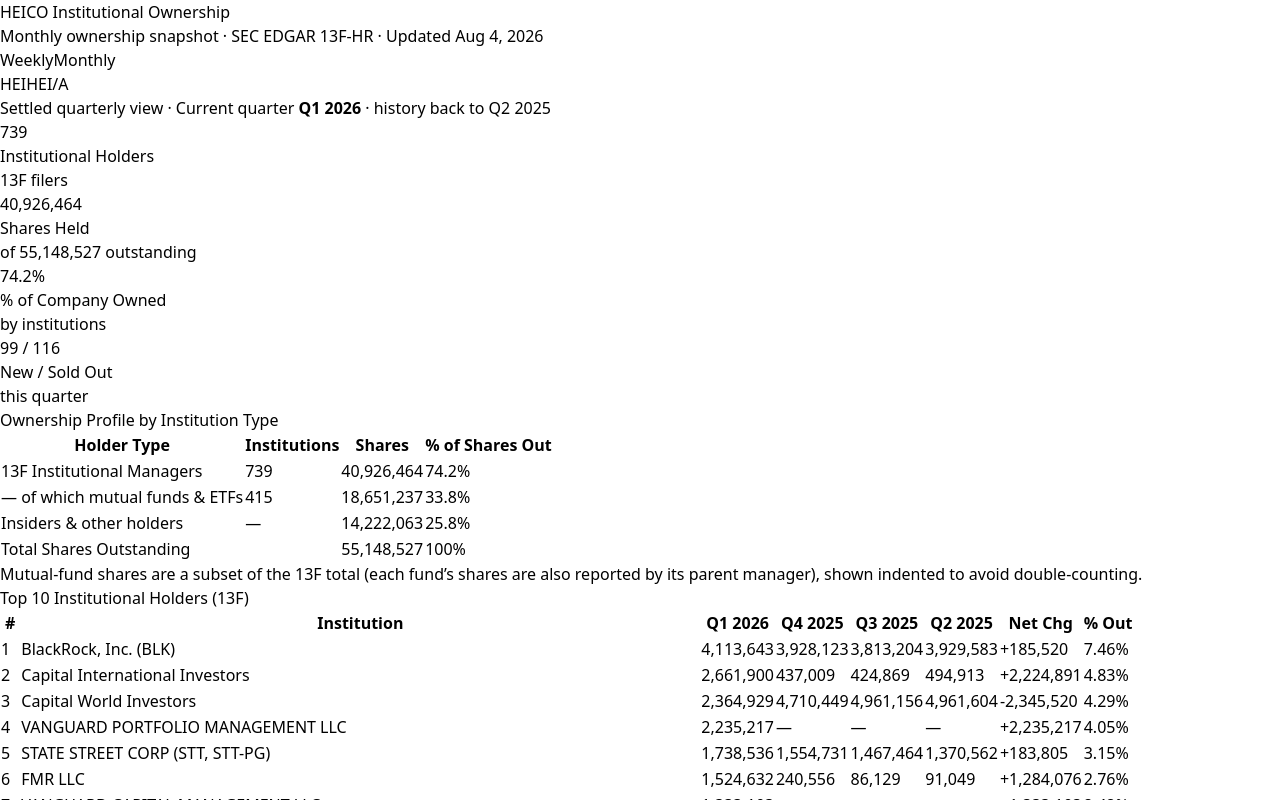
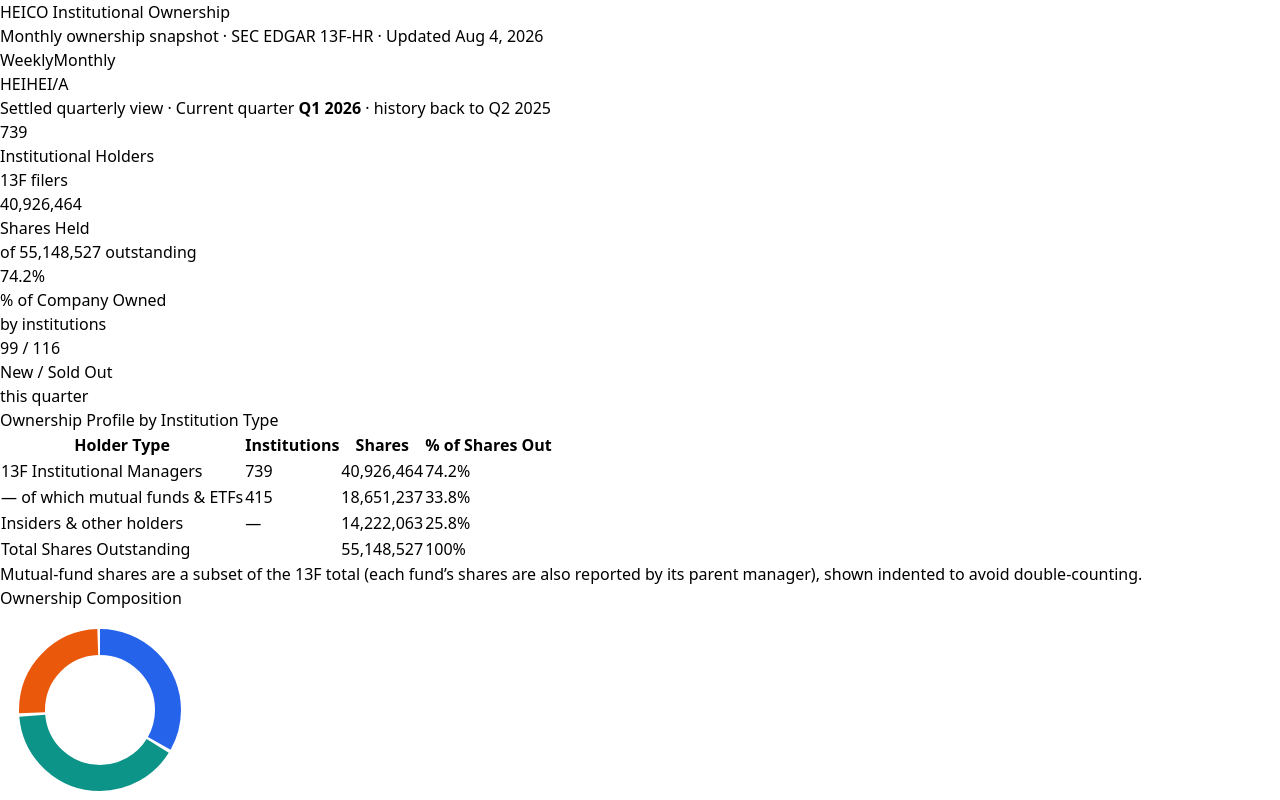
Before and after one commit to lpearson5/HEICO-Dashboard, a Next.js app: page / in a window 1280 px wide. Both pictures are taken after a click on the button "Monthly". Shown: the top 800 px of the page. Built offline with nearby package versions, Linux system fonts and the light colour scheme.

Commit message:
feat: ownership composition donut chart below the by-type table (colorblind-safe palette, hover, legend)

```diff
--- a/components/MonthlySnapshot.tsx
+++ b/components/MonthlySnapshot.tsx
@@ -125,6 +125,7 @@
 
       {/* §2 Ownership Profile by Institution Type */}
       <OwnershipProfile data={data} funds={funds} />
+      <OwnershipDonut data={data} funds={funds} />
 
       {/* Top 10 holders */}
       <div className="bg-white rounded-xl border border-gray-200 shadow-sm overflow-hidden">
@@ -553,6 +554,78 @@
   );
 }
 
+function OwnershipDonut({ data, funds }: { data: MonthlyData; funds?: FundData | null }) {
+  const [hover, setHover] = useState<number | null>(null);
+  const out = data.sharesOutstanding;
+  const inst = data.summary.totalShares;
+  const fundShares = funds?.summary.totalShares ?? 0;
+  // Split the 13F total into funds vs. other-institutional so nothing double-counts.
+  const segs = [
+    { label: "Mutual funds & ETFs", shares: fundShares, color: "#2563eb" },
+    { label: "Other 13F institutional", shares: Math.max(0, inst - fundShares), color: "#0d9488" },
+    { label: "Insiders & other holders", shares: Math.max(0, out - inst), color: "#ea580c" },
+  ].filter((s) => s.shares > 0);
+
+  const R = 68, SW = 26, C = 2 * Math.PI * R, GAP = 3;
+  let cum = 0;
+  const arcs = segs.map((s) => {
+    const frac = s.shares / out;
+    const len = Math.max(0, frac * C - GAP);
+    const arc = { ...s, frac, len, offset: -cum * C };
+    cum += frac;
+    return arc;
+  });
+
+  return (
+    <div className="bg-white rounded-xl border border-gray-200 shadow-sm p-5">
+      <div className="text-sm font-semibold text-gray-700 mb-3">Ownership Composition</div>
+      <div className="flex flex-col sm:flex-row items-center gap-6">
+        <div className="relative shrink-0" style={{ width: 200, height: 200 }}>
+          <svg viewBox="0 0 200 200" width="200" height="200" role="img" aria-label="Ownership composition donut">
+            <g transform="rotate(-90 100 100)">
+              {arcs.map((a, i) => (
+                <circle
+                  key={i} cx="100" cy="100" r={R} fill="none"
+                  stroke={a.color} strokeWidth={hover === i ? SW + 4 : SW}
+                  strokeDasharray={`${a.len} ${C - a.len}`} strokeDashoffset={a.offset}
+                  opacity={hover === null || hover === i ? 1 : 0.35}
+                  onMouseEnter={() => setHover(i)} onMouseLeave={() => setHover(null)}
+                  style={{ transition: "opacity .12s, stroke-width .12s", cursor: "default" }}
+                />
+              ))}
+            </g>
+          </svg>
+          <div className="absolute inset-0 flex flex-col items-center justify-center pointer-events-none">
+            {hover === null ? (
+              <>
+                <div className="text-xl font-bold text-gray-900 tabular-nums">{data.summary.pctOut.toFixed(1)}%</div>
+                <div className="text-[11px] text-gray-500">institutional</div>
+              </>
+            ) : (
+              <>
+                <div className="text-lg font-bold tabular-nums" style={{ color: arcs[hover].color }}>{(arcs[hover].frac * 100).toFixed(1)}%</div>
+                <div className="text-[11px] text-gray-500 text-center px-2">{arcs[hover].label}</div>
+              </>
+            )}
+          </div>
+        </div>
+        <div className="flex-1 w-full space-y-2">
+          {arcs.map((a, i) => (
+            <div key={i} className={`flex items-center justify-between gap-3 rounded-lg px-2 py-1.5 ${hover === i ? "bg-gray-50" : ""}`}
+              onMouseEnter={() => setHover(i)} onMouseLeave={() => setHover(null)}>
+              <span className="flex items-center gap-2 text-sm text-gray-700">
+                <span className="inline-block w-3 h-3 rounded-sm" style={{ background: a.color }} />
+                {a.label}
+              </span>
+              <span className="text-sm tabular-nums text-gray-600">{fmt(a.shares)} · <b className="text-gray-900">{(a.frac * 100).toFixed(1)}%</b></span>
+            </div>
+          ))}
+        </div>
+      </div>
+    </div>
+  );
+}
+
 function OwnershipProfile({ data, funds }: { data: MonthlyData; funds?: FundData | null }) {
   const out = data.sharesOutstanding;
   const inst = data.summary.totalShares;
```
